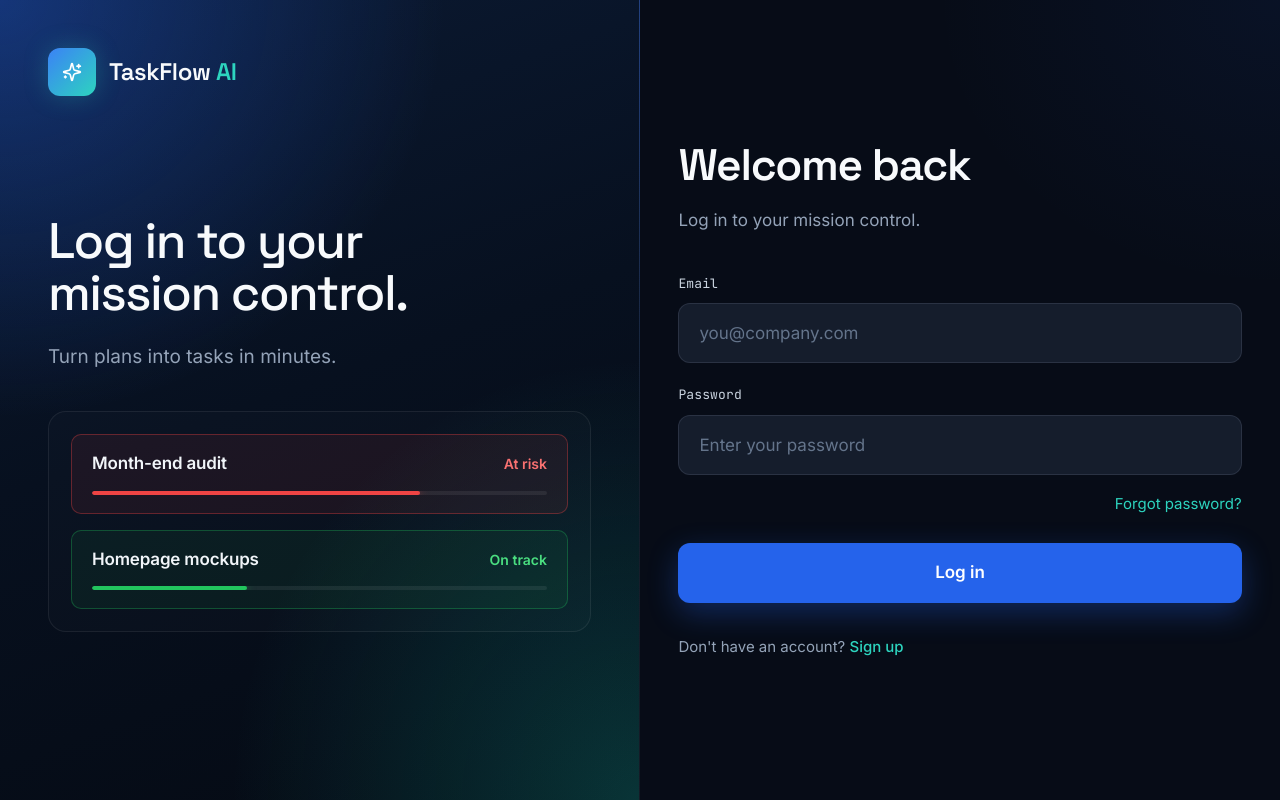
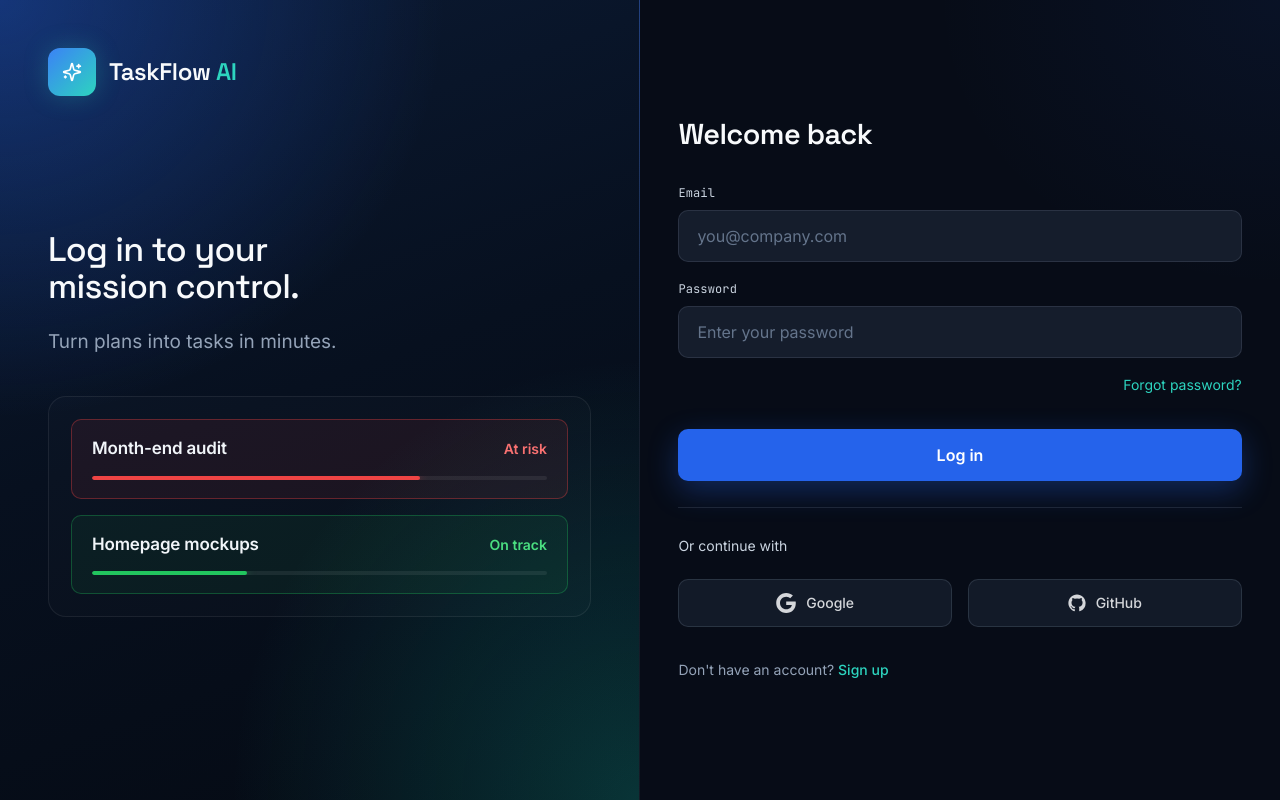
Before and after one commit to CrissanDondriano/taskflow, a React (Vite) app in the folder taskflow-frontend/: page /login in a window 1280 px wide. Built offline with nearby package versions, Linux system fonts and the light colour scheme.

Commit message:
Redesign of Login and Signup page

```diff
--- a/taskflow-frontend/src/pages/LoginPage.tsx
+++ b/taskflow-frontend/src/pages/LoginPage.tsx
@@ -59,7 +59,6 @@ export function LoginPage() {
     >
       <header className="auth-head">
         <h1 className="auth-title font-display">Welcome back</h1>
-        <p className="auth-sub">Log in to your mission control.</p>
       </header>
 
       {error && <AuthAlert>{error}</AuthAlert>}
@@ -104,6 +103,34 @@ export function LoginPage() {
         </div>
 
         <AuthSubmit loading={loading}>{loading ? "Logging in…" : "Log in"}</AuthSubmit>
+
+        <div className="auth-social-buttons">
+          <p className="auth-social-text">Or continue with</p>
+          <div className="auth-social-row">
+            <button
+              type="button"
+              className="auth-social-btn auth-social-btn--google"
+              disabled
+              aria-label="Continue with Google (coming soon)"
+            >
+              <svg width={20} height={20} viewBox="0 0 24 24" fill="currentColor" aria-hidden="true">
+                <path d="M12.24 10.285V14.4h6.806c-.275 1.765-2.056 5.174-6.806 5.174-4.095 0-7.439-3.389-7.439-7.574s3.344-7.574 7.439-7.574c2.33 0 3.891.989 4.785 1.849l3.254-3.138C18.189 1.186 15.479 0 12.24 0c-6.635 0-12 5.365-12 12s5.365 12 12 12c6.926 0 11.52-4.869 11.52-11.726 0-.788-.085-1.39-.189-1.989H12.24z" />
+              </svg>
+              Google
+            </button>
+            <button
+              type="button"
+              className="auth-social-btn auth-social-btn--github"
+              disabled
+              aria-label="Continue with GitHub (coming soon)"
+            >
+              <svg width={18} height={18} viewBox="0 0 24 24" fill="currentColor" aria-hidden="true">
+                <path d="M12 .5C5.73.5.5 5.73.5 12c0 5.08 3.29 9.39 7.86 10.91.58.11.79-.25.79-.56 0-.28-.01-1.02-.02-2-3.2.7-3.88-1.54-3.88-1.54-.52-1.33-1.28-1.68-1.28-1.68-1.05-.72.08-.7.08-.7 1.16.08 1.77 1.19 1.77 1.19 1.03 1.77 2.7 1.26 3.36.96.1-.75.4-1.26.73-1.55-2.55-.29-5.23-1.28-5.23-5.68 0-1.25.45-2.28 1.19-3.08-.12-.29-.52-1.46.11-3.05 0 0 .97-.31 3.18 1.18a11.1 11.1 0 0 1 5.8 0c2.2-1.49 3.17-1.18 3.17-1.18.63 1.59.23 2.76.11 3.05.74.8 1.19 1.83 1.19 3.08 0 4.41-2.69 5.38-5.25 5.67.41.36.78 1.06.78 2.14 0 1.55-.01 2.8-.01 3.18 0 .31.21.68.8.56A11.5 11.5 0 0 0 23.5 12C23.5 5.73 18.27.5 12 .5z" />
+              </svg>
+              GitHub
+            </button>
+          </div>
+        </div>
       </form>
     </AuthLayout>
   );
--- a/taskflow-frontend/src/pages/SignupPage.tsx
+++ b/taskflow-frontend/src/pages/SignupPage.tsx
@@ -12,8 +12,7 @@ import { usePageMeta } from "../hooks/usePageMeta";
 import { ApiError } from "../lib/api";
 
 const REQUIREMENTS = [
-  { label: "At least 8 characters", test: (pw: string) => pw.length >= 8 },
-  { label: "One number", test: (pw: string) => /\d/.test(pw) },
+  { label: "At least 8 characters, including 1 number", test: (pw: string) => pw.length >= 8 && /\d/.test(pw) },
 ];
 
 const EMAIL_RE = /^[^\s@]+@[^\s@]+\.[^\s@]+$/;
@@ -89,7 +88,6 @@ export function SignupPage() {
     >
       <header className="auth-head">
         <h1 className="auth-title font-display">Create your account</h1>
-        <p className="auth-sub">Start planning smarter with AI, free.</p>
       </header>
 
       {error && <AuthAlert>{error}</AuthAlert>}
@@ -150,6 +148,34 @@ export function SignupPage() {
         </AuthField>
 
         <AuthSubmit loading={loading}>{loading ? "Creating account…" : "Create account"}</AuthSubmit>
+
+        <div className="auth-social-buttons">
+          <p className="auth-social-text">Or continue with</p>
+          <div className="auth-social-row">
+            <button
+              type="button"
+              className="auth-social-btn auth-social-btn--google"
+              disabled
+              aria-label="Continue with Google (coming soon)"
+            >
+              <svg width={20} height={20} viewBox="0 0 24 24" fill="currentColor" aria-hidden="true">
+                <path d="M12.24 10.285V14.4h6.806c-.275 1.765-2.056 5.174-6.806 5.174-4.095 0-7.439-3.389-7.439-7.574s3.344-7.574 7.439-7.574c2.33 0 3.891.989 4.785 1.849l3.254-3.138C18.189 1.186 15.479 0 12.24 0c-6.635 0-12 5.365-12 12s5.365 12 12 12c6.926 0 11.52-4.869 11.52-11.726 0-.788-.085-1.39-.189-1.989H12.24z" />
+              </svg>
+              Google
+            </button>
+            <button
+              type="button"
+              className="auth-social-btn auth-social-btn--github"
+              disabled
+              aria-label="Continue with GitHub (coming soon)"
+            >
+              <svg width={18} height={18} viewBox="0 0 24 24" fill="currentColor" aria-hidden="true">
+                <path d="M12 .5C5.73.5.5 5.73.5 12c0 5.08 3.29 9.39 7.86 10.91.58.11.79-.25.79-.56 0-.28-.01-1.02-.02-2-3.2.7-3.88-1.54-3.88-1.54-.52-1.33-1.28-1.68-1.28-1.68-1.05-.72.08-.7.08-.7 1.16.08 1.77 1.19 1.77 1.19 1.03 1.77 2.7 1.26 3.36.96.1-.75.4-1.26.73-1.55-2.55-.29-5.23-1.28-5.23-5.68 0-1.25.45-2.28 1.19-3.08-.12-.29-.52-1.46.11-3.05 0 0 .97-.31 3.18 1.18a11.1 11.1 0 0 1 5.8 0c2.2-1.49 3.17-1.18 3.17-1.18.63 1.59.23 2.76.11 3.05.74.8 1.19 1.83 1.19 3.08 0 4.41-2.69 5.38-5.25 5.67.41.36.78 1.06.78 2.14 0 1.55-.01 2.8-.01 3.18 0 .31.21.68.8.56A11.5 11.5 0 0 0 23.5 12C23.5 5.73 18.27.5 12 .5z" />
+              </svg>
+              GitHub
+            </button>
+          </div>
+        </div>
       </form>
     </AuthLayout>
   );
--- a/taskflow-frontend/src/styles/auth.css
+++ b/taskflow-frontend/src/styles/auth.css
@@ -51,10 +51,10 @@
 
 .auth-hero-title {
   margin: 0;
-  font-size: clamp(2.5rem, 2.4vw + 1.2rem, 4rem);
+  font-size: clamp(1.75rem, 1.6vw + 0.85rem, 2.75rem);
   font-weight: 500;
-  line-height: 1.04;
-  letter-spacing: -0.03em;
+  line-height: 1.08;
+  letter-spacing: -0.02em;
   color: #f8fafc;
 }
 
@@ -70,6 +70,7 @@
   display: flex;
   flex-direction: column;
   gap: 1rem;
+  width: 100%;
   max-width: 740px;
   margin-top: clamp(2.5rem, 4.5vh, 3.5rem);
   padding: 1.375rem;
@@ -256,21 +257,23 @@
 /* ---------- Form typography ---------- */
 
 .auth-head {
-  margin-bottom: 2.5rem;
+  margin-bottom: 2rem;
 }
 
 .auth-title {
   margin: 0;
-  font-size: clamp(2rem, 6.5vw, 3.5rem);
+  font-size: clamp(1.5rem, 4vw, 2rem);
   font-weight: 600;
-  line-height: 1.1;
-  letter-spacing: -0.03em;
+  line-height: 1.15;
+  letter-spacing: -0.02em;
   color: #f8fafc;
 }
 
+/* Sits on the site's h1 scale (PageHero caps at 48px), not the 70px the
+   reference comp used at 1920. */
 @media (min-width: 1024px) {
   .auth-title {
-    font-size: clamp(2.25rem, 2.2vw + 1rem, 3.5rem);
+    font-size: clamp(1.5rem, 1vw + 1rem, 2.25rem);
   }
 }
 
@@ -284,7 +287,7 @@
 .auth-form {
   display: flex;
   flex-direction: column;
-  gap: 1.375rem;
+  gap: 1.125rem;
 }
 
 .auth-field {
@@ -293,9 +296,9 @@
 
 .auth-label {
   display: block;
-  margin-bottom: 0.625rem;
+  margin-bottom: 0.5rem;
   font-family: "JetBrains Mono", monospace;
-  font-size: 0.8125rem;
+  font-size: 0.75rem;
   letter-spacing: 0.01em;
   color: #cbd5e1;
 }
@@ -303,10 +306,10 @@
 .auth-input {
   display: block;
   width: 100%;
-  height: 3.5rem;
-  padding: 0 1.25rem;
+  height: 3.25rem;
+  padding: 0 1.125rem;
   border: 1px solid rgba(148, 163, 184, 0.16);
-  border-radius: 0.75rem;
+  border-radius: 0.625rem;
   background: #151d2c;
   font-family: "Inter", sans-serif;
   font-size: 1rem;
@@ -315,13 +318,6 @@
     border-color 0.15s ease,
     box-shadow 0.15s ease,
     background-color 0.15s ease;
-}
-
-@media (min-width: 1024px) {
-  .auth-input {
-    height: 3.75rem;
-    font-size: 1.0625rem;
-  }
 }
 
 .auth-input::placeholder {
@@ -368,12 +364,12 @@
 .auth-row-end {
   display: flex;
   justify-content: flex-end;
-  margin-top: -0.25rem;
+  margin-top: -0.125rem;
 }
 
 .auth-inline-link {
   border-radius: 0.25rem;
-  font-size: 0.9375rem;
+  font-size: 0.875rem;
   color: #2dd4bf;
   text-decoration: none;
 }
@@ -390,10 +386,10 @@
   justify-content: center;
   gap: 0.5rem;
   width: 100%;
-  height: 3.5rem;
-  margin-top: 0.375rem;
+  height: 3.25rem;
+  margin-top: 1rem;
   border: 1px solid transparent;
-  border-radius: 0.75rem;
+  border-radius: 0.625rem;
   background: #2563eb;
   font-family: "Inter", sans-serif;
   font-size: 1rem;
@@ -405,13 +401,6 @@
     background-color 0.15s ease,
     box-shadow 0.15s ease,
     opacity 0.15s ease;
-}
-
-@media (min-width: 1024px) {
-  .auth-submit {
-    height: 3.75rem;
-    font-size: 1.0625rem;
-  }
 }
 
 .auth-submit:hover:not(:disabled) {
@@ -434,8 +423,8 @@
 .auth-reqs {
   display: flex;
   flex-direction: column;
-  gap: 0.5rem;
-  margin: 0.75rem 0 0;
+  gap: 0.375rem;
+  margin: 0.625rem 0 0;
   padding: 0;
   list-style: none;
 }
@@ -443,8 +432,8 @@
 .auth-req {
   display: flex;
   align-items: center;
-  gap: 0.625rem;
-  font-size: 0.875rem;
+  gap: 0.5rem;
+  font-size: 0.8125rem;
   line-height: 1.4;
   color: #94a3b8;
   transition: color 0.15s ease;
@@ -494,7 +483,7 @@
 
 .auth-footer {
   margin-top: 2rem;
-  font-size: 0.9375rem;
+  font-size: 0.875rem;
   line-height: 1.6;
   text-align: center;
   color: #94a3b8;
@@ -559,3 +548,80 @@
     transition: none;
   }
 }
+
+
+/* ---------- Social login buttons ---------- */
+
+/* Divider + label + two equal chips, matching the auth comps. */
+.auth-social-buttons {
+  display: flex;
+  flex-direction: column;
+  gap: 1.5rem;
+  margin-top: 0.5rem;
+  padding-top: 1.75rem;
+  border-top: 1px solid rgba(148, 163, 184, 0.16);
+}
+
+.auth-social-text {
+  margin: 0;
+  font-size: 0.875rem;
+  line-height: 1.4;
+  color: #cbd5e1;
+}
+
+.auth-social-row {
+  display: flex;
+  gap: 1rem;
+}
+
+.auth-social-btn {
+  flex: 1 1 0;
+  min-width: 0;
+  display: inline-flex;
+  align-items: center;
+  justify-content: center;
+  gap: 0.625rem;
+  height: 3rem;
+  padding: 0 1rem;
+  border: 1px solid rgba(148, 163, 184, 0.22);
+  border-radius: 0.625rem;
+  background: #151d2c;
+  font-family: "Inter", sans-serif;
+  font-size: 0.875rem;
+  font-weight: 500;
+  line-height: 1;
+  color: #f8fafc;
+  cursor: pointer;
+  -webkit-tap-highlight-color: transparent;
+  transition:
+    background-color 0.15s ease,
+    border-color 0.15s ease,
+    opacity 0.15s ease;
+}
+
+.auth-social-btn svg {
+  flex-shrink: 0;
+  display: block;
+}
+
+.auth-social-btn:hover:not(:disabled) {
+  background: #1b2434;
+  border-color: rgba(148, 163, 184, 0.4);
+}
+
+/* Disabled only signals "not wired up yet" — keep the label readable. */
+.auth-social-btn:disabled {
+  cursor: not-allowed;
+  opacity: 0.85;
+}
+
+.auth-social-btn:focus-visible {
+  outline: 2px solid #2dd4bf;
+  outline-offset: 2px;
+}
+
+@media (max-width: 419px) {
+  .auth-social-row {
+    flex-direction: column;
+  }
+}
```
